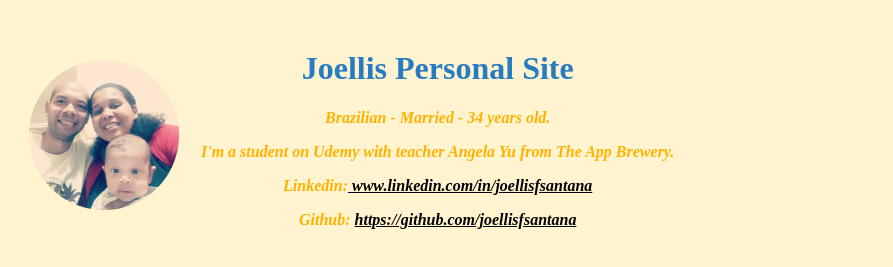
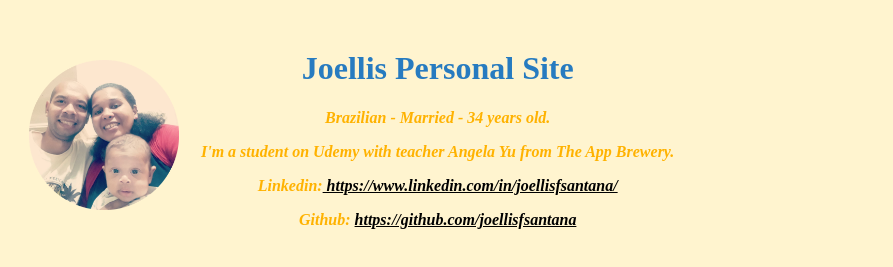
Before and after one commit to JoellisFSantana/Curriculum-vitae-decorated, a plain HTML site: page index.html in a window 1280 px wide. Shown: the top 267 px of the page, without its empty margins (0-893 px from the left). Drawn offline with Linux system fonts and the light colour scheme.

Commit message:
Atualização do index

```diff
--- a/index.html
+++ b/index.html
@@ -32,8 +32,8 @@
             </p>
             <p>
               <em
-                >Linkedin:<a href="www.linkedin.com/in/joellisfsantana">
-                  www.linkedin.com/in/joellisfsantana</a
+                >Linkedin:<a href="https://www.linkedin.com/in/joellisfsantana/">
+                  https://www.linkedin.com/in/joellisfsantana/</a
                 ></em
               >
             </p>
```
